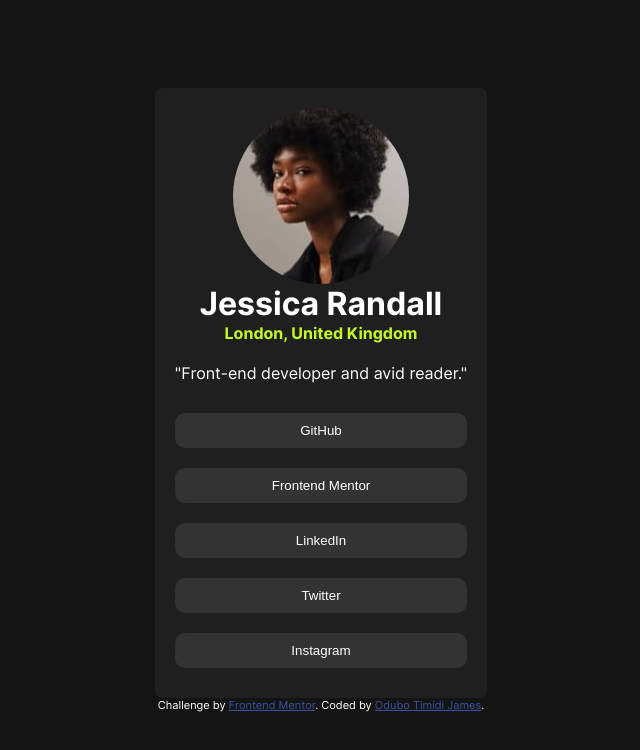
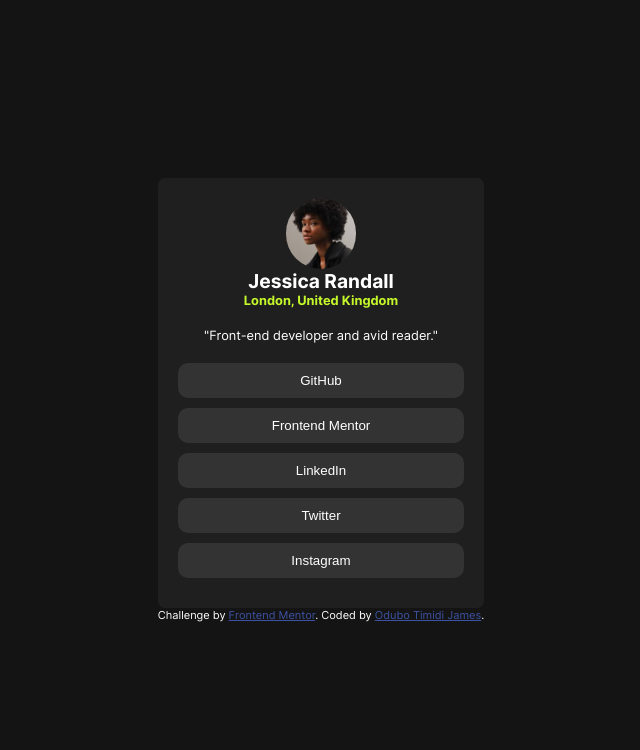
Before and after one commit to timidij/social-links-profile, a plain HTML site: page index.html in a window 1280 px wide. Shown: the whole page, without its empty margins (319-959 px from the left). Drawn offline with Linux system fonts and the light colour scheme.

Commit message:
style changed

```diff
--- a/index.html
+++ b/index.html
@@ -19,10 +19,10 @@
   <div class="image">
     <img src="./assets/images/avatar-jessica.jpeg" alt="avatar" class="imo">
   </div>
-  <h1>
+  <h2 >
     Jessica Randall
 
-  </h1>
+  </h2>
   <h4 class="location">
 
     London, United Kingdom
--- a/style.css
+++ b/style.css
@@ -27,11 +27,14 @@ body{
     display: grid;
     align-content: center;
     justify-content: center;
+    font-size: 0.8rem;
     font-family: ofl, 'Courier New', Courier, monospace;
 }
 
 .imo{
     border-radius: 50%;
+    width: 40%;
+    margin: auto;
 }
 main{
     display: grid;
@@ -54,7 +57,9 @@ main{
 .image{
     display: grid;
     align-items: center;
+    /* margin: auto; */
     justify-content: center;
+
 }
 button{
     padding: 10px;
@@ -62,7 +67,7 @@ button{
     color: var(--White);
     background-color: var(--Grey);
     border-radius: 10px;
-    margin: 10px 0px 10px 0px;
+    margin: 0px 0px 10px 0px;
 }
 .location{
     color: var(--Green);
@@ -70,6 +75,9 @@ button{
 .para{
     margin: 20px 0px 20px 0px;
 }
+h1{
+    margin: 5px 0px 5px 0px;
+}
 button:hover{
     color: var(--Off-Black);
     font-weight: bold;
```
Also changed, not shown: desktop.png (added), mobile.png (added), 2 other files.
